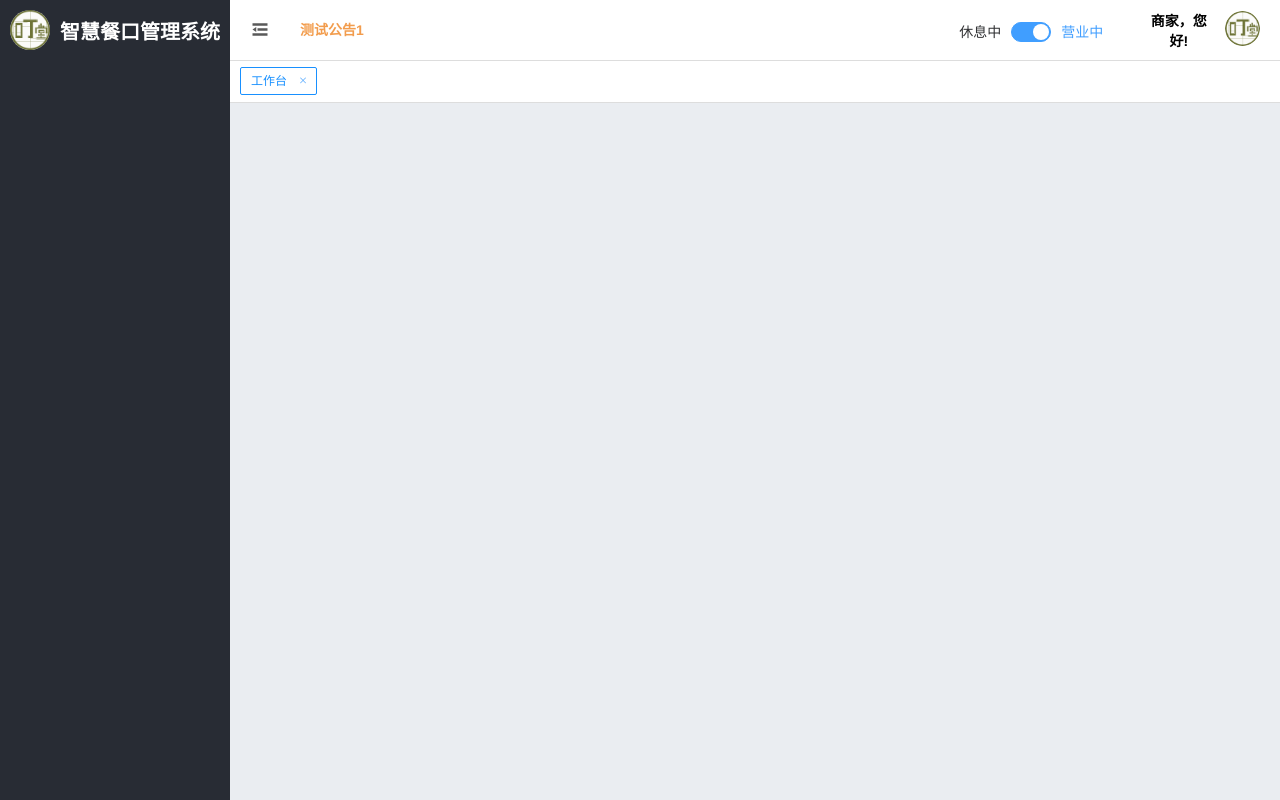
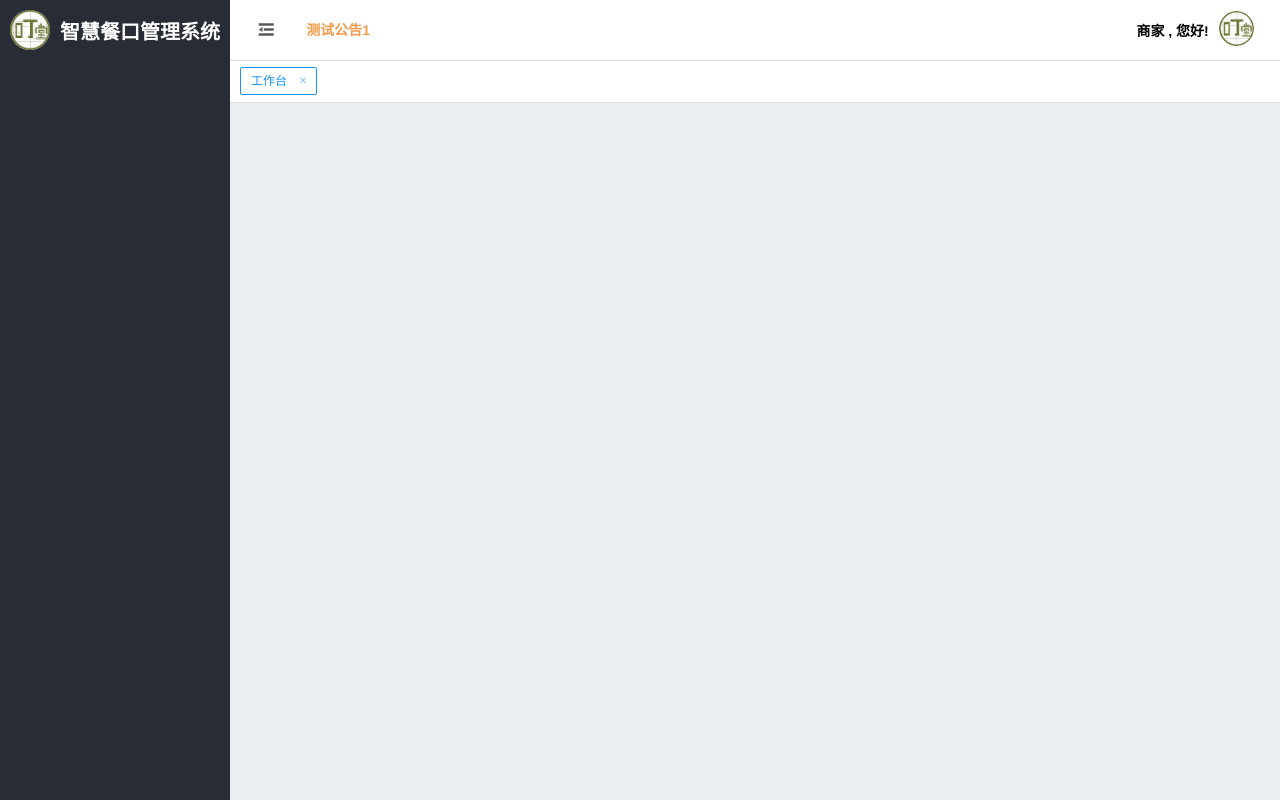
Before and after one commit to OurTeam233/canteen, a Vue app: page /ordering in a window 1280 px wide. Built offline with nearby package versions, Linux system fonts and the light colour scheme; sample sign-in values are in the browser's storage.

Commit message:
管理员界面没有开关店(突然发现菜品管理界面没有写假分页)

```diff
--- a/src/Layout/Ordering.vue
+++ b/src/Layout/Ordering.vue
@@ -63,7 +63,7 @@
             </div>
           </div>
           <!-- 营业状态显示 -->
-          <div class="state" >
+          <div class="state" v-if="this.userType == '2'">
             <el-switch
               v-model="state"
               @change="changeState"
@@ -74,7 +74,8 @@
           <!-- 头像下拉菜单 -->
           <div class="header-avatar">
             <div class="user">
-              商家，您好!
+              {{this.userType=='0'?'管理员':'商家'}}
+              , 您好!
             </div>
             <el-dropdown @command="handleCommand">
               <span class="el-dropdown-link">
@@ -283,6 +284,7 @@ export default {
         // 管理员用户
         this.menuList = adminMenuList
       } else if(this.userType === '2') {
+        // 商家用户
         this.menuList = storeMenuList
       }
 
--- a/src/components/AllOrder/NewOrders.vue
+++ b/src/components/AllOrder/NewOrders.vue
@@ -21,6 +21,7 @@
       </el-row>
 
       <!-- 表格数据 -->
+
       <el-table :data="orderList.filter(data => {
         // 查询不为空
         if(this.queryInfo.query != ''){
@@ -43,6 +44,7 @@
         stripe border
         style="width: 100%"
         @selection-change="handleSelectionChange">
+
         <!-- <el-table-column type="index"> </el-table-column> -->
         <el-table-column type="selection" width="55"></el-table-column>
         <el-table-column prop="orderNumber" label="取餐号" width="85px"></el-table-column>
@@ -56,6 +58,7 @@
             <el-button size="mini" type="primary" @click="completeOrder(scope.row)">完成</el-button>
           </template>
         </el-table-column>
+
       </el-table>
 
       <el-pagination
```
